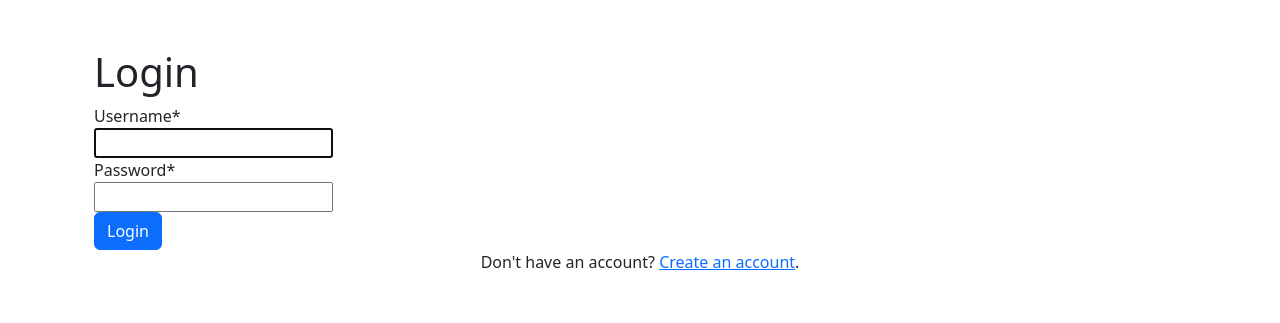
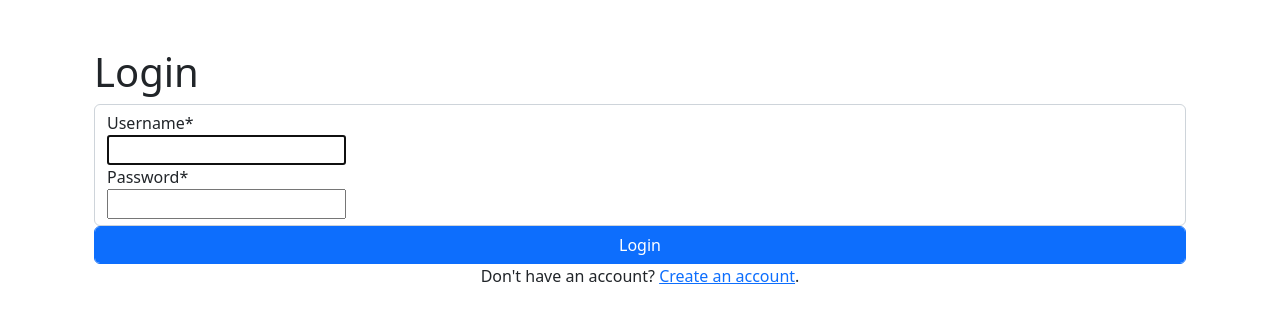
Before and after one commit to bignimz/dev-awwards, a Django app: page /login in a window 1280 px wide. Shown: the part 56-379 px from the top of the page. Run offline with Django 3.2, Linux system fonts and the light colour scheme; some libraries are stand-ins or nearby versions.

Commit message:
modified the login page

```diff
--- a/awwards/templates/login.html
+++ b/awwards/templates/login.html
@@ -3,12 +3,10 @@
 <div class="container py-5">
   <div class="login-form">
     <h1>Login</h1>
-    {% if message %}
-    <div>{{message}}</div>
-    {% endif %}
     <form method="POST">
-      {% csrf_token %} {{ login_form|crispy }}
-      <button class="btn btn-primary" type="submit">Login</button>
+      {% csrf_token %}
+      <div class="form-group form-control">{{ login_form|crispy }}</div>
+      <button class="btn btn-primary form-control" type="submit">Login</button>
     </form>
     <p class="text-center">
       Don't have an account? <a href="/register">Create an account</a>.
```
